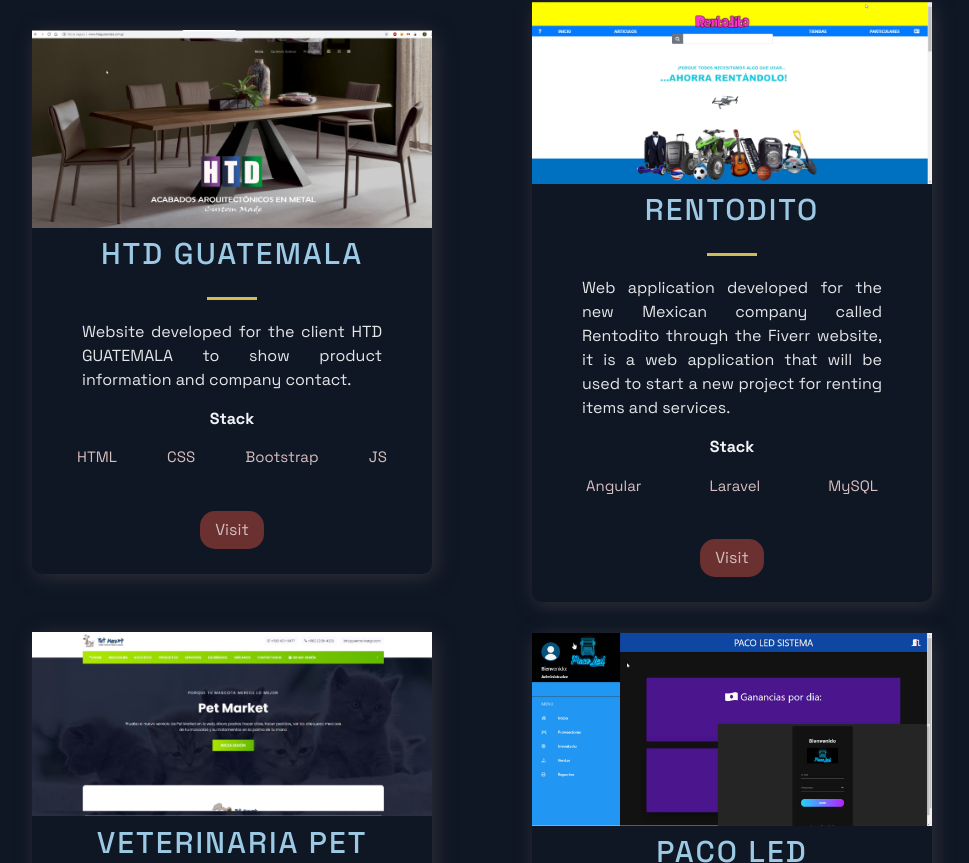
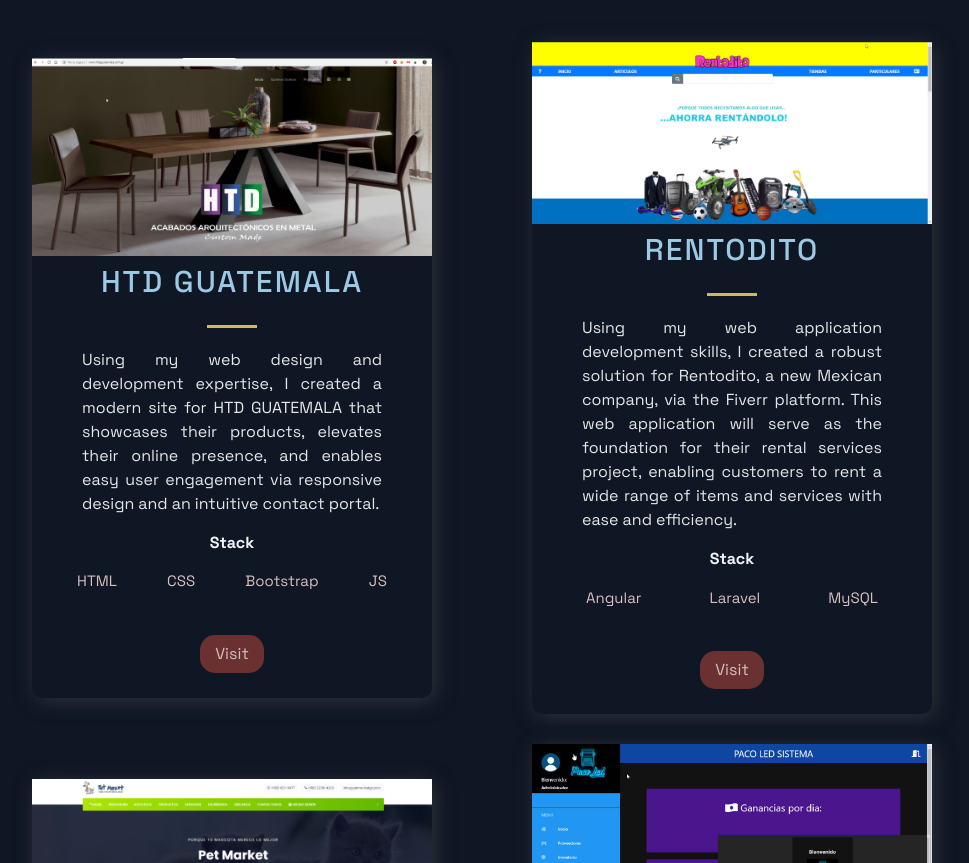
Before and after one commit to WernerOvalle/PortfolioWerner, a Next.js app: page / in a window 1280 px wide. Shown: the part 1937-2800 px from the top of the page, without its empty margins (158-1127 px from the left). Built offline with nearby package versions, Linux system fonts and the light colour scheme.

Commit message:
redaccion

```diff
--- a/src/components/TimeLine/TimeLine.js
+++ b/src/components/TimeLine/TimeLine.js
@@ -48,7 +48,7 @@
        <SectionDivider divider />
       <SectionTitle>About Me</SectionTitle>
       <SectionText>
-      I have worked as software developer for more than {yyyy-2019} years in Guatemala City. I have experience in frontend and backend development. My motivations have always been continuous learning and professional development.
+      With over {yyyy-2019} years of experience in frontend and backend development, I am a skilled software developer based in Guatemala City. My commitment to ongoing learning and professional development drives my unwavering motivation and ambition in this dynamic field.
       </SectionText>
       <CarouselContainer ref={carouselRef} onScroll={handleScroll}>
         <>
--- a/src/constants/constants.js
+++ b/src/constants/constants.js
@@ -2,7 +2,7 @@
   {
     title: "HTD GUATEMALA",
     description:
-      "Website developed for the client HTD GUATEMALA to show product information and company contact.",
+      "Using my web design and development expertise, I created a modern site for HTD GUATEMALA that showcases their products, elevates their online presence, and enables easy user engagement via responsive design and an intuitive contact portal.",
     image: "/images/5.jpg",
     tags: ["HTML", "CSS", "Bootstrap", "JS"],
     visitpreview: "",
@@ -12,7 +12,7 @@
   {
     title: "RENTODITO",
     description:
-      "Web application developed for the new Mexican company called Rentodito through the Fiverr website, it is a web application that will be used to start a new project for renting items and services.",
+      "Using my web application development skills, I created a robust solution for Rentodito, a new Mexican company, via the Fiverr platform. This web application will serve as the foundation for their rental services project, enabling customers to rent a wide range of items and services with ease and efficiency.",
     image: "/images/8.jpg",
     tags: ["Angular", "Laravel ", "MySQL"],
     visitpreview: "",
@@ -22,10 +22,9 @@
   {
     title: "VETERINARIA PET MARKET",
     description:
-      "Web application developed for the Pet Market veterinary to optimize the control of their inventories as well as develop their own website.",
+      "Utilizing my expertise in web development, I created a custom web application for Pet Market veterinary, enhancing their inventory management and establishing a dynamic online presence through their website.",
     image: "/images/17.jpg",
     tags: ["Bootstrap", "JS", "MySQL", "PHP"],
-    // visitpreview: "https://exquisite-kleicha-8f22b1.netlify.app/",
     visitpreview: "",
     visit: "",
     id: 2,
@@ -33,10 +32,9 @@
   {
     title: "PACO LED",
     description:
-      "Web application developed for Paco Led, a company that sells car lights, in order to optimize inventory management and automate the creation of reports on profits.",
+      "Drawing on my expertise in web application development, I designed and built a custom solution for Paco Led, a leading provider of automotive lighting products. This cutting-edge web application streamlines inventory management and automates the creation of financial reports, maximizing operational efficiency and providing real-time insights into profitability.",
     image: "/images/6.jpg",
     tags: ["JQuery ", "Materialize", "PHP ", "MySQL"],
-    // visitpreview: "https://idyllic-kataifi-bea291.netlify.app/",
     visitpreview: "",
     visit: "",
     id: 3,
@@ -44,10 +42,9 @@
   {
     title: "MERCAFARMA",
     description:
-      "Web application developed for the pharmaceutical company Merca Farma for the creation of coupons and their exchange.",
+      "Utilizing my expertise in web application development, I created a solution for Merca Farma, a pharmaceutical company, to streamline the process of coupon creation and exchange through a custom-built web application. This platform provides an easy-to-use interface for both customers and employees, optimizing the exchange process and enhancing the company's overall efficiency.",
     image: "/images/9.jpg",
     tags: ["JQuery ", "PHP ", "MySQL"],
-    // visitpreview: "https://melodic-choux-67e959.netlify.app/",
     visitpreview: "",
     visit: "",
     id: 4,
@@ -55,7 +52,7 @@
   {
     title: "ATF CONSULTORES",
     description:
-      "Website developed for ATF Consultores where you can find all the information about the company.",
+      "Utilizing my web design and development skills, I expertly crafted a website for ATF Consultores that effectively showcases their business information in a sleek and modern design. This website provides visitors with a comprehensive understanding of the company's services and values, while offering seamless access to the company's contact details.",
     image: "/images/11.jpg",
     tags: ["ReactJS  ", "Bootstrap", "NodeJS"],
     visitpreview: "",
@@ -66,7 +63,7 @@
   {
     title: "OFICINA CENTRAL DE PROTECCIÓN, S.A.",
     description:
-      "Web application developed for the company OCP in university practices to optimize the management of their inventories.",
+      "During my university practices, I created a custom solution for OCP to streamline their inventory management. Through intuitive and user-friendly interfaces, the web application enables efficient and accurate tracking of inventory levels, minimizing waste and enhancing productivity.",
     image: "/images/3.jpg",
     tags: ["Firebase ", "Angular ", "Bootstrap "],
     visitpreview: "",
@@ -87,7 +84,7 @@
   {
     title: "UDEMY COURSE",
     description:
-      "Course taught by me on the Udemy platform to learn how to create a CRUD from scratch using PHP MySQL Bootstrap jQuery Ajax and Docker.",
+      "I designed and delivered a comprehensive Udemy course on building full-stack web applications using PHP, MySQL, Bootstrap, jQuery, Ajax, and Docker. Students gained practical experience in database design, back-end development, and front-end design, and mastered CRUD operations through video lectures, code snippets, and practical exercises. By course end, students were proficient in creating dynamic, data-driven web applications.",
     image: "/images/10.jpg",
     tags: ["PHP  ", "MySQL ", "Bootstrap", "Docker"],
     visitpreview: "",
@@ -236,7 +233,7 @@
 export const research = [
   {
     description:
-      "Master's Graduation Work prior to opting for the title of Magister Artium en informática con énfasis en banca electrónica y comunicaciones",
+      "Master's Thesis completed as part of the requirements for the degree of \"Magister Artium en informática con énfasis en banca electrónica y comunicaciones\".",
     image: "/images/tesis2.jpg",
     visit:
       "https://drive.google.com/file/d/1-wR6KmFYW7q6SCI7qMMnvIbNhSWhtqri/view",
@@ -244,7 +241,7 @@
   },
   {
     description:
-      "Thesis prior to opting for the title of Ingeniería en Sistemas de Información Y Ciencias de la Computación",
+      "Thesis completed as part of the requirements for the degree of \"Ingeniería en Sistemas de Información Y Ciencias de la Computación\"",
     image: "/images/tesis.jpg",
     visit:
       "https://drive.google.com/file/d/1_UHBSDxC54dHOFzt0aghxkL4SpeJGyJh/view",
```
Also changed, not shown: 2 other files (tests, documents, lock files or other folders).
